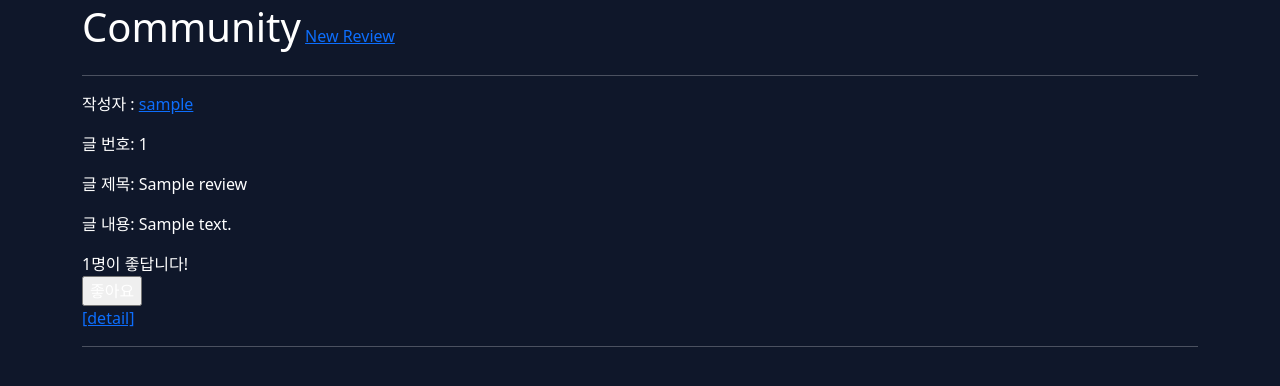
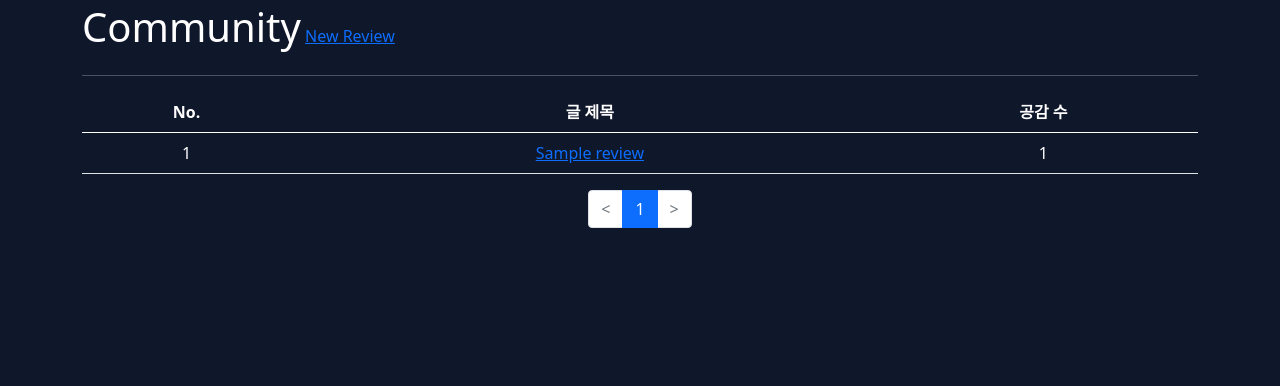
Before and after one commit to shon4bw/Mise-en-Scene, a Django app: page /community/ in a window 1280 px wide. Shown: the part 37-423 px from the top of the page. Run offline with Django 3.2, Linux system fonts and the light colour scheme; tables that the repository leaves empty hold one stand-in row (values such as "Sample post"); some libraries are stand-ins or nearby versions.

Commit message:
Add Community

```diff
--- a/community/templates/community/index.html
+++ b/community/templates/community/index.html
@@ -4,12 +4,73 @@
   <h1 style="display: inline-block;" >Community</h1>
   <a href="{% url 'community:create'%}">New Review</a>
   <hr>
+
+  <table class="table">
+  <style>
+  table, th, td {
+  text-align: center;
+  }
+  </style>
+  <thead>
+    <tr>
+      <th>No.</th>
+      <th>글 제목</th>
+      <th>공감 수</th>
+    </tr>
+  </thead>
+  <tbody>
   {% for review in reviews %}
-    <p>작성자 : <a href="{% url 'accounts:profile' review.user.username %}">{{ review.user }}</a></p>
-    <p>글 번호: {{ review.pk }}</p>
-    <p>글 제목: {{ review.title }}</p>
-    <p>글 내용: {{ review.content }}</p>
+      <tr>
+        <td>{{ review.pk }}</td>
+        <td><a href="{% url 'community:detail' review.pk %}">{{ review.title }}</a></th>
+        <td>{{review.like_users.count}}</td>
+      </tr>
+  {% endfor %}
+  </tbody>
+</table>
+<div class="row mt-2">
+        <div class="col-12">
+            <nav>
+                <ul class="pagination justify-content-center">
+                    {% if reviews.has_previous %}
+                    <li class="page-item">
+                        <a class="page-link" href="?p={{reviews.previous_page_number }}"><</a>
+                    </li>
+                    {% else %}
+                    <li class="page-item disabled">
+                        <a class="page-link" href="#"><</a>
+                    </li>
+                    {% endif %}
+                    {% for page_number in reviews.paginator.page_range %}
+                    {% if page_number == reviews.number %}
+                    <li class="page-item active" aria-current="page">
+                    <a class="page-link" href="?page={{ page_number }}">{{ page_number }}</a>
+                    </li>
+                    {% else %}
+                    <li class="page-item">
+                    <a class="page-link" href="?page={{ page_number }}">{{ page_number }}</a>
+                    </li>
+                    {% endif %}
+                    {% endfor %}
+
+                    {% if reviews.has_next %}
+                    <li class="page-item">
+                        <a class="page-link" href="?p={{reviews.next_page_number }}">></a>
+                    </li>
+                    {% else %}
+                    <li class="page-item disabled">
+                        <a class="page-link" href="#">></a>
+                    </li>
+                    {% endif %}
+                </ul>
+            </nav>
+        </div>
+    </div>
+
+
+  {% for review in reviews %}
     <div>
+    <!--
       <span id="likeCnt-{{ review.pk }}">
         {{review.like_users.count}}명이 좋답니다!
       </span>
@@ -22,11 +83,15 @@
           <input type="submit" id="likeBtn-{{ review.pk }}" value="좋아요">
         {% endif %}
       </form>
+
     </div>
     <a href="{% url 'community:detail' review.pk %}">[detail]</a>
     <hr>
   {% endfor %}
+  -->
+
 {% endblock %}
+
 
 {% block script %}
 <script>
--- a/community/views.py
+++ b/community/views.py
@@ -4,6 +4,7 @@ from django.shortcuts import render, redirect, get_object_or_404
 from django.views.decorators.http import require_GET, require_POST, require_http_methods
 from .models import Review, Comment
 from .forms import ReviewForm, CommentForm
+from django.core.paginator import Paginator
 
 @require_GET
 def index(request):
@@ -17,9 +18,15 @@ def index(request):
 
 
     reviews = Review.objects.order_by('-pk')
+
+    page = int(request.GET.get('p', 1)) #없으면 1로 지정
+    paginator = Paginator(reviews, 10) #한 페이지 당 몇개 씩 보여줄 지 지정
+
+    boards = paginator.get_page(page)
     context = {
-        'reviews': reviews,
+        'reviews': boards,
     }
+
     return render(request, 'community/index.html', context)
 
 
```
Also changed, not shown: accounts/templates/accounts/profile.html (+88 -3 lines), accounts/views.py (+8 -1 lines).
